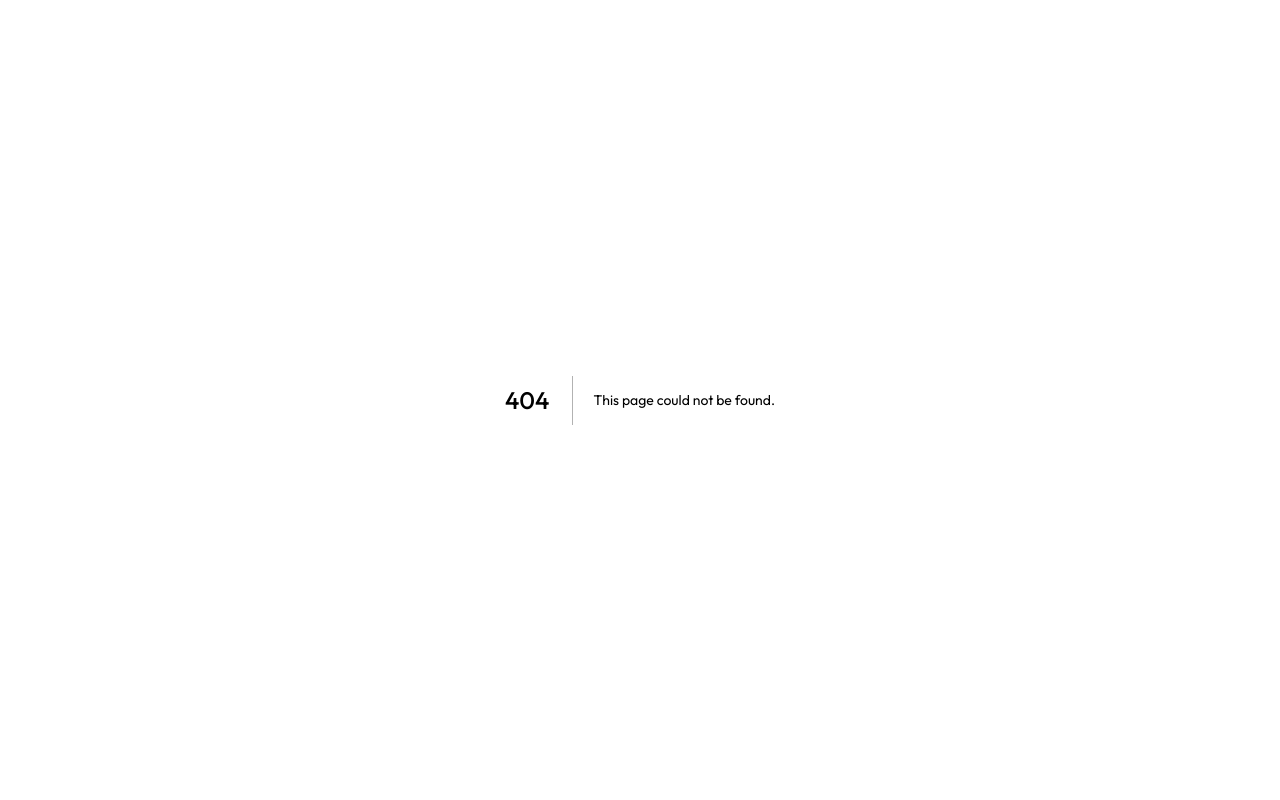
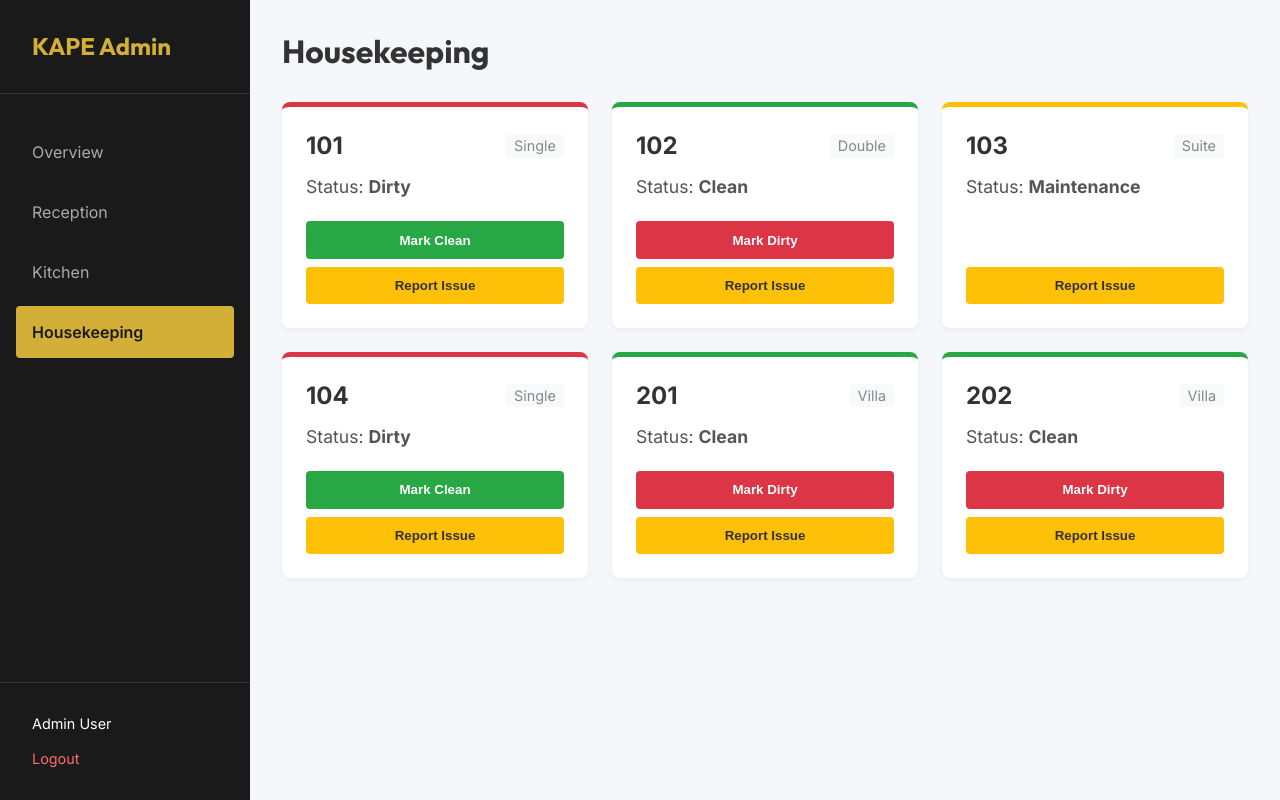
Before and after one commit to Akubrecah/KAPE-SAMARITAN-MMAKWANY-, a Next.js app in the folder client/: page /admin/housekeeping in a window 1280 px wide. Before the commit this address had no page. Built offline with nearby package versions, Linux system fonts and the light colour scheme.

Commit message:
feat: staff dashboards (kitchen, housekeeping)

```diff
--- /dev/null
+++ b/client/src/app/admin/housekeeping/housekeeping.module.css
@@ -0,0 +1,95 @@
+.title {
+  margin-bottom: 2rem;
+  color: #333;
+}
+
+.grid {
+  display: grid;
+  grid-template-columns: repeat(auto-fill, minmax(250px, 1fr));
+  gap: 1.5rem;
+}
+
+.card {
+  background: white;
+  padding: 1.5rem;
+  border-radius: var(--radius-md);
+  box-shadow: 0 2px 5px rgba(0,0,0,0.05);
+  border-top: 5px solid #ccc;
+  display: flex;
+  flex-direction: column;
+}
+
+/* Status variants */
+.clean {
+  border-top-color: #28a745;
+}
+
+.dirty {
+  border-top-color: #dc3545;
+}
+
+.maintenance {
+  border-top-color: #ffc107;
+}
+
+.top {
+  display: flex;
+  justify-content: space-between;
+  align-items: center;
+  margin-bottom: 1rem;
+}
+
+.roomNum {
+  font-size: 1.5rem;
+  font-weight: 700;
+  color: #333;
+}
+
+.type {
+  font-size: 0.9rem;
+  color: #888;
+  background: #f8f9fa;
+  padding: 0.2rem 0.5rem;
+  border-radius: 4px;
+}
+
+.statusDisplay {
+  margin-bottom: 1.5rem;
+  font-size: 1.1rem;
+  color: #555;
+}
+
+.controls {
+  margin-top: auto;
+  display: flex;
+  flex-direction: column;
+  gap: 0.5rem;
+}
+
+.controls button {
+  padding: 0.7rem;
+  border: none;
+  border-radius: 4px;
+  cursor: pointer;
+  font-weight: 600;
+  transition: opacity 0.2s;
+}
+
+.controls button:hover {
+  opacity: 0.9;
+}
+
+.btnClean {
+  background-color: #28a745;
+  color: white;
+}
+
+.btnDirty {
+  background-color: #dc3545;
+  color: white;
+}
+
+.btnMaint {
+  background-color: #ffc107;
+  color: #333;
+}
--- /dev/null
+++ b/client/src/app/admin/housekeeping/page.tsx
@@ -0,0 +1,50 @@
+'use client';
+
+import { useState } from 'react';
+import styles from './housekeeping.module.css';
+
+export default function HousekeepingPage() {
+  const [rooms, setRooms] = useState([
+    { id: '101', type: 'Single', status: 'Dirty' },
+    { id: '102', type: 'Double', status: 'Clean' },
+    { id: '103', type: 'Suite', status: 'Maintenance' },
+    { id: '104', type: 'Single', status: 'Dirty' },
+    { id: '201', type: 'Villa', status: 'Clean' },
+    { id: '202', type: 'Villa', status: 'Clean' },
+  ]);
+
+  const updateStatus = (id: string, newStatus: string) => {
+    setRooms(rooms.map(r => r.id === id ? { ...r, status: newStatus } : r));
+  };
+
+  return (
+    <div>
+      <h1 className={styles.title}>Housekeeping</h1>
+
+      <div className={styles.grid}>
+        {rooms.map((room) => (
+          <div key={room.id} className={`${styles.card} ${styles[room.status.toLowerCase()]}`}>
+            <div className={styles.top}>
+              <span className={styles.roomNum}>{room.id}</span>
+              <span className={styles.type}>{room.type}</span>
+            </div>
+
+            <div className={styles.statusDisplay}>
+              Status: <strong>{room.status}</strong>
+            </div>
+
+            <div className={styles.controls}>
+              {room.status === 'Dirty' && (
+                <button className={styles.btnClean} onClick={() => updateStatus(room.id, 'Clean')}>Mark Clean</button>
+              )}
+              {room.status === 'Clean' && (
+                <button className={styles.btnDirty} onClick={() => updateStatus(room.id, 'Dirty')}>Mark Dirty</button>
+              )}
+              <button className={styles.btnMaint} onClick={() => updateStatus(room.id, 'Maintenance')}>Report Issue</button>
+            </div>
+          </div>
+        ))}
+      </div>
+    </div>
+  );
+}
--- /dev/null
+++ b/client/src/app/admin/kitchen/kitchen.module.css
@@ -0,0 +1,135 @@
+.container {
+  /* Dark mode for Kitchen View to reduce glare */
+  background-color: #222;
+  min-height: calc(100vh - 4rem); /* Adjust for padding/layout */
+  padding: 1.5rem;
+  color: white;
+  border-radius: 8px;
+}
+
+.header {
+  display: flex;
+  justify-content: space-between;
+  align-items: center;
+  margin-bottom: 2rem;
+  border-bottom: 1px solid #444;
+  padding-bottom: 1rem;
+}
+
+.header h1 {
+  font-size: 1.8rem;
+  color: var(--kape-gold);
+}
+
+.clock {
+  font-size: 1.5rem;
+  font-weight: 700;
+  font-family: monospace;
+}
+
+.grid {
+  display: grid;
+  grid-template-columns: repeat(auto-fill, minmax(300px, 1fr));
+  gap: 1.5rem;
+}
+
+.card {
+  background: #333;
+  border-radius: 8px;
+  overflow: hidden;
+  display: flex;
+  flex-direction: column;
+  padding: 1rem;
+  border-left: 6px solid #555;
+}
+
+/* Status variants */
+.pending {
+  border-left-color: #ffc107; /* Yellow */
+}
+
+.cooking {
+  border-left-color: #007bff; /* Blue */
+}
+
+.ready {
+  border-left-color: #28a745; /* Green */
+}
+
+.cardHeader {
+  display: flex;
+  justify-content: space-between;
+  margin-bottom: 0.5rem;
+}
+
+.orderId {
+  font-weight: 700;
+  font-size: 1.1rem;
+}
+
+.timer {
+  color: #aaa;
+  font-size: 0.9rem;
+}
+
+.room {
+  margin-bottom: 1rem;
+  font-size: 0.9rem;
+  color: #ccc;
+  padding-bottom: 0.5rem;
+  border-bottom: 1px dashed #555;
+}
+
+.items {
+  list-style: none;
+  padding: 0;
+  margin: 0 0 1.5rem 0;
+  flex: 1;
+}
+
+.items li {
+  display: flex;
+  padding: 0.5rem 0;
+  font-size: 1.1rem;
+}
+
+.qty {
+  font-weight: 700;
+  margin-right: 1rem;
+  color: var(--kape-gold);
+  min-width: 30px;
+}
+
+.actions {
+  margin-top: auto;
+}
+
+.actions button {
+  width: 100%;
+  padding: 0.8rem;
+  border: none;
+  border-radius: 4px;
+  font-weight: 600;
+  cursor: pointer;
+  font-size: 1rem;
+  transition: opacity 0.2s;
+}
+
+.actions button:hover {
+  opacity: 0.9;
+}
+
+.btnStart {
+  background-color: #007bff;
+  color: white;
+}
+
+.btnReady {
+  background-color: #28a745;
+  color: white;
+}
+
+.btnServed {
+  background-color: #6c757d;
+  color: white;
+}
```
Also changed, not shown: client/src/app/admin/kitchen/page.tsx (added, +59 -0 lines).
